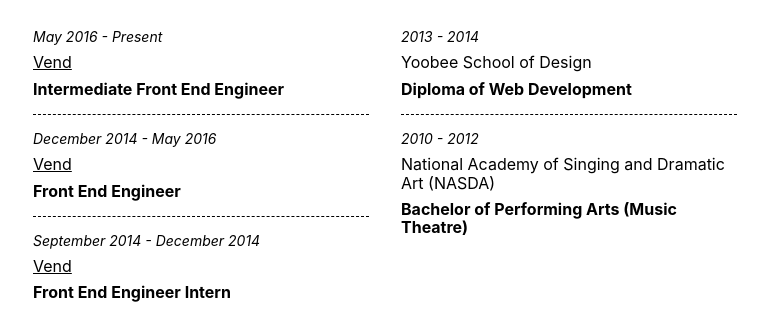
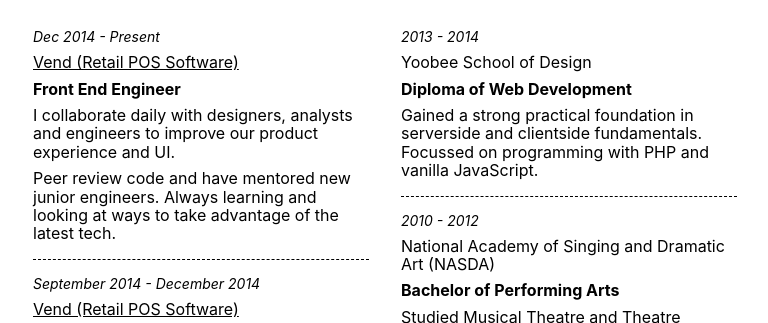
Before and after one commit to jamsinclair/resume, a website: page index.html in a window 1280 px wide. Shown: the part 413-736 px from the top of the page, without its empty margins (255-1023 px from the left). Drawn offline with Linux system fonts and the light colour scheme.

Commit message:
Better describe work history and education

```diff
--- a/index.html
+++ b/index.html
@@ -48,19 +48,29 @@
           <h2 class="f4 f2-ns fw6 mb2">Work History</h2>
           <ul class="list pl0 ml0">
             <li class="bb pv2 b--dashed btn brn bln">
-              <p class="measure mv2 i f6">May 2016 - Present</p>
-              <p class="measure mv2"><a class="black dim" href="https://vendhq.com">Vend</a></p>
-              <p class="measure mv2 b">Intermediate Front End Engineer</p>
-            </li>
-            <li class="bb pv2 b--dashed btn brn bln">
-              <p class="measure mv2 i f6">December 2014 - May 2016</p>
-              <p class="measure mv2"><a class="black dim" href="https://vendhq.com">Vend</a></p>
+              <p class="measure mv2 i f6">Dec 2014 - Present</p>
+              <p class="measure mv2">
+                <a class="black dim" href="https://vendhq.com">Vend (Retail POS Software)</a>
+              </p>
               <p class="measure mv2 b">Front End Engineer</p>
+              <p class="measure mv2">
+                I collaborate daily with designers, analysts and engineers to
+                improve our product experience and UI.
+              </p>
+              <p class="measure mv2">
+                Peer review code and have mentored new junior engineers. Always learning and
+                looking at ways to take advantage of the latest&nbsp;tech.
+              </p>
             </li>
             <li class="pv2">
               <p class="measure mv2 i f6">September 2014 - December 2014</p>
-              <p class="measure mv2"><a class="black dim" href="https://vendhq.com">Vend</a></p>
+              <p class="measure mv2">
+                <a class="black dim" href="https://vendhq.com">Vend (Retail POS Software)</a>
+              </p>
               <p class="measure mv2 b">Front End Engineer Intern</p>
+              <p class="measure mv2">
+                Learnt to work together with a diverse cross-functional team on an impactful web application. Making it easier for our customers to count their inventory on&nbsp;PC/Mac/iPad.
+              </p>
             </li>
           </ul>
         </section>
@@ -72,11 +82,21 @@
               <p class="measure mv2 i f6">2013 - 2014</p>
               <p class="measure mv2">Yoobee School of Design</p>
               <p class="measure mv2 b">Diploma of Web Development</p>
+              <p class="measure mv2">
+                Gained a strong practical foundation in serverside and clientside fundamentals.
+                Focussed on programming with PHP and vanilla&nbsp;JavaScript.
+              </p>
             </li>
             <li class="pv2">
               <p class="measure mv2 i f6">2010 - 2012</p>
               <p class="measure mv2">National Academy of Singing and Dramatic Art (NASDA)</p>
-              <p class="measure mv2 b">Bachelor of Performing Arts (Music Theatre)</p>
+              <p class="measure mv2 b">Bachelor of Performing Arts</p>
+              <p class="measure mv2">
+                Studied Musical Theatre and Theatre History.
+                Improved my speaking and presentation abilities.
+                Flexed my creative muscles and has given me a unique
+                approach to tech.
+              </p>
             </li>
           </ul>
         </section>
```
